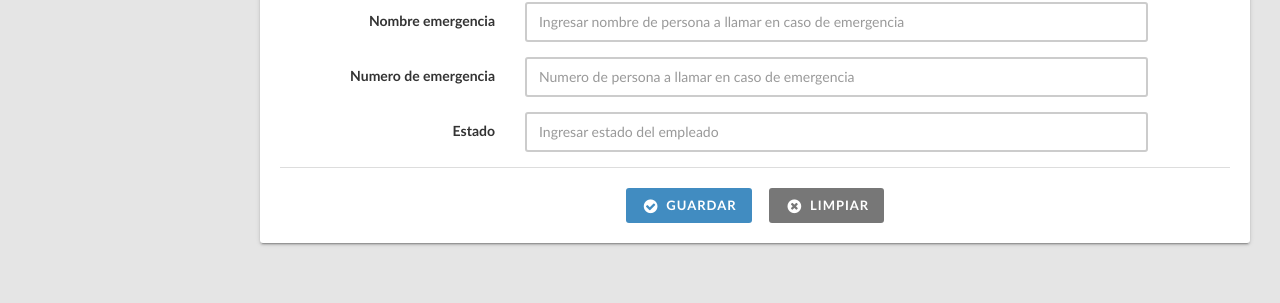
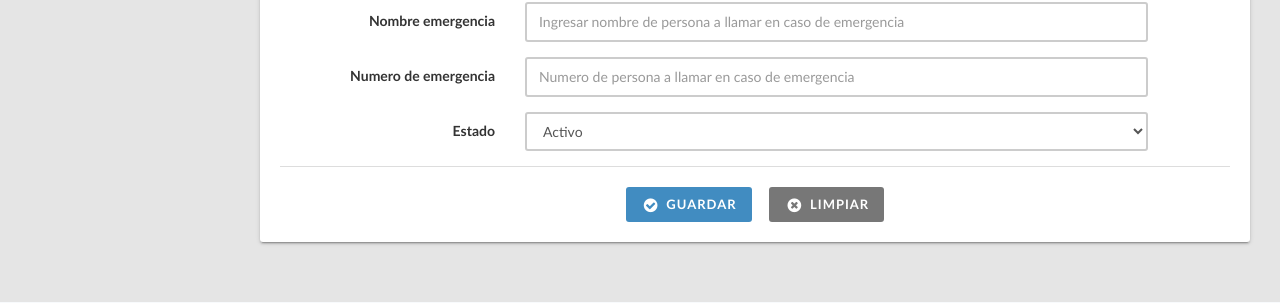
Before and after one commit to Kunai11/municipalidad, a PHP site: page /admin-panel/empleado_modificar.php in a window 1280 px wide. Shown: the part 1070-1373 px from the top of the page. Run offline with PHP 8.4, Linux system fonts and the light colour scheme; the visitor is signed in with stand-in values (Sample User, id 1).

Commit message:
Modificar
Inplementacion de Select para Estado

```diff
--- a/admin-panel/empleado_modificar.php
+++ b/admin-panel/empleado_modificar.php
@@ -195,10 +195,13 @@
                     </div>
                   </div>
 
-                  <div class="form-group">
+                   <div class="form-group">
                     <label class="control-label col-md-3">Estado</label>
                     <div class="col-md-8">
-                      <input class="form-control" type="text" name="estado" id="estado" placeholder="Ingresar estado del empleado">
+                      <select class="form-control" name="estado" id="estado">
+                        <option value="01">Activo</option>
+                        <option value="02">Inactivo</option>
+                      </select>
                     </div>
                   </div>
 
```
